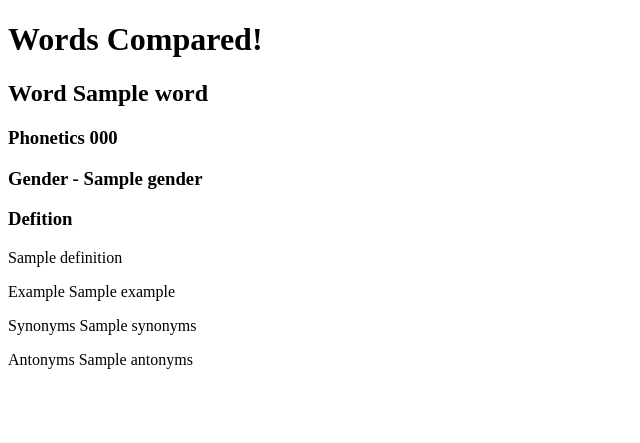
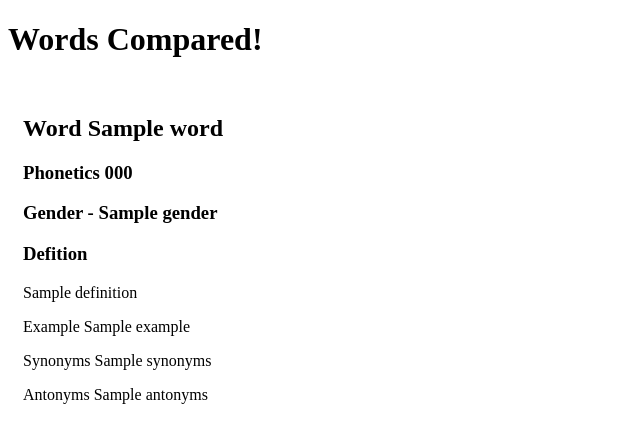
Before and after one commit to AlexHBall/wordcomp, a Django app: template dict/templates/dict/words.html in a window 1280 px wide. Shown: the top 443 px of the page, without its empty margins (0-640 px from the left). Run offline with Django 3.2, Linux system fonts and the light colour scheme; the template is opened without the code that fills it: most values are stand-ins (such as "Sample title", 1, 10 or a date in 2020).

Commit message:
rename to apples for some reason it words

```diff
--- /dev/null
+++ b/dict/static/dict/apples.css
@@ -0,0 +1,8 @@
+.float-container {
+    display: flex;
+}
+
+.float-child {
+    width: 50%;
+    padding: 15px;
+}
--- a/dict/templates/dict/words.html
+++ b/dict/templates/dict/words.html
@@ -1,19 +1,24 @@
-{% extends 'base.html' %} {% block content %} {% load static %}
-<link rel="stylesheet" href="{% static 'dict/style.css' %}" />
+{% extends 'base.html' %} {% load static %} {% block content %}
+<link rel="stylesheet" href="{% static 'dict/apples.css' %}" />
 <div>
   <h1>Words Compared!</h1>
 </div>
+<div class="float-container">
   {% for instance in words %}
-
+  <div class="float-child">
     <h2>Word {{instance.word}}</h2>
     <h3>Phonetics {{instance.phonetics}}</h3>
     <h3>Gender - {{instance.gender}}</h3>
+    <div>
       {% for def in instance.definitions %}
-<div>
       <h3>Defition</h3>
       <p>{{ def.definition}}</p>
       <p>Example {{ def.example}}</p>
       <p>Synonyms {{ def.synonyms}}</p>
       <p>Antonyms {{ def.antonyms}}</p>
+      {% endfor %}
     </div>
-{% endfor %} {% endfor %} {% endblock %}
+  </div>
+  {% endfor %}
+</div>
+{% endblock %}
--- a/dictionary/urls.py
+++ b/dictionary/urls.py
@@ -14,10 +14,12 @@ Including another URLconf
     2. Add a URL to urlpatterns:  path('blog/', include('blog.urls'))
 """
 from django.contrib import admin
+from django.conf import settings
+from django.conf.urls.static import static
 from django.urls import include, path
 
 urlpatterns = [
     path('admin/', admin.site.urls),
     path('', include('dict.urls')),
 
-]
+] + static(settings.STATIC_URL, document_root=settings.STATIC_ROOT)
```
Lines whose indentation alone changed are shown as unchanged.
